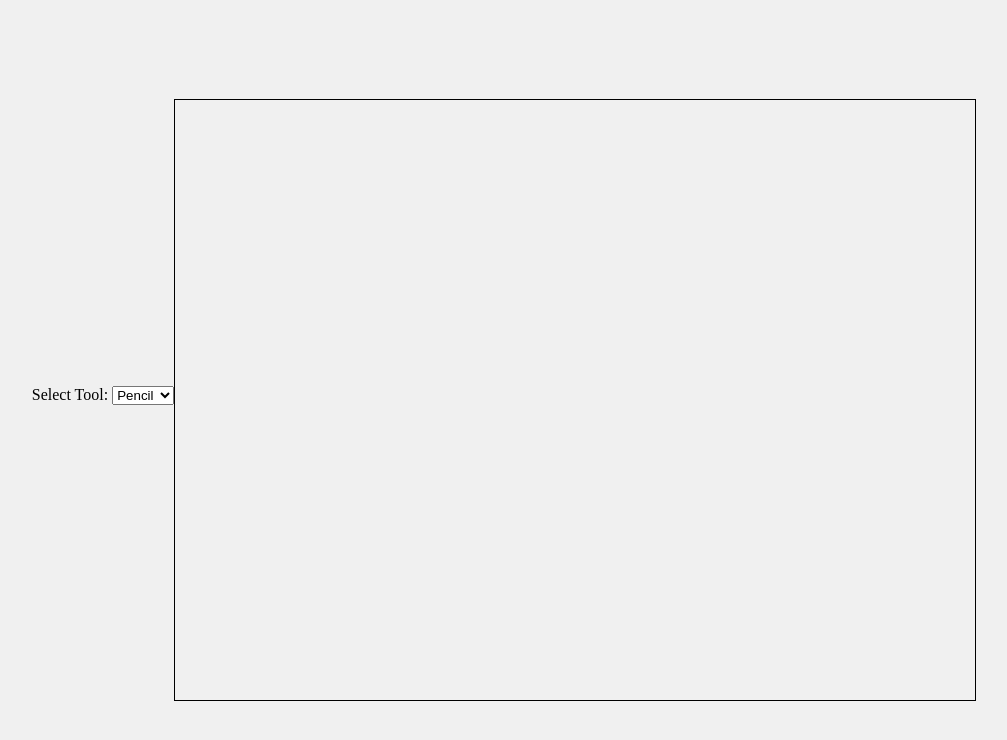
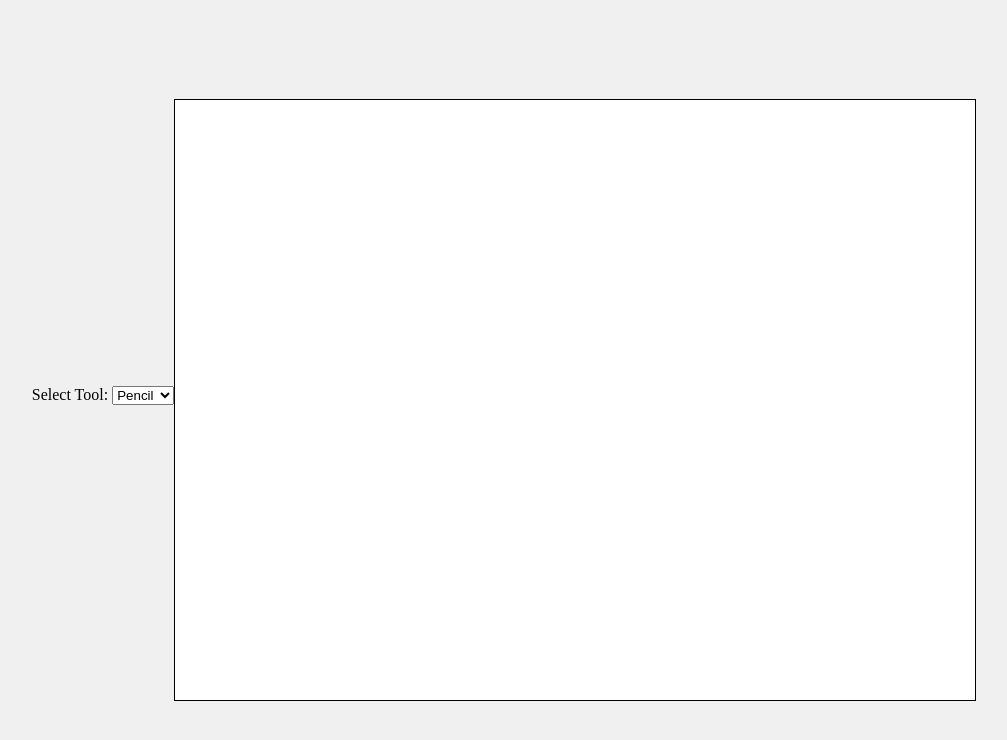
Before and after one commit to BenWheatley/JSPaint, a plain HTML site: page index.html in a window 1280 px wide. Shown: the whole page, without its empty margins (136-1143 px from the left). Drawn offline with Linux system fonts and the light colour scheme.

Commit message:
default: fill with white

```diff
--- a/index.html
+++ b/index.html
@@ -44,6 +44,15 @@
         const toolSelector = document.getElementById('toolSelector');
         let painting = false;
 
+        // Function to fill the canvas with a specified color
+        function fillCanvas(color) {
+            context.fillStyle = color;
+            context.fillRect(0, 0, canvas.width, canvas.height);
+        }
+
+        // Fill the canvas with white by default
+        fillCanvas('white');
+
         function startPosition(e) {
             painting = true;
             draw(e);
```
